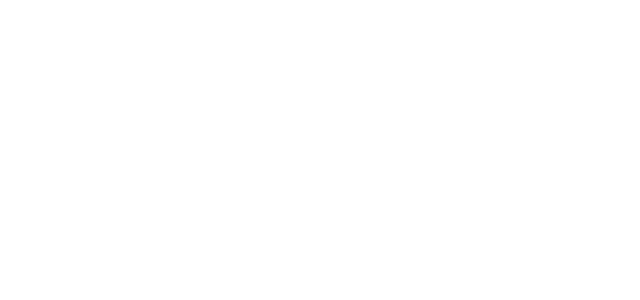
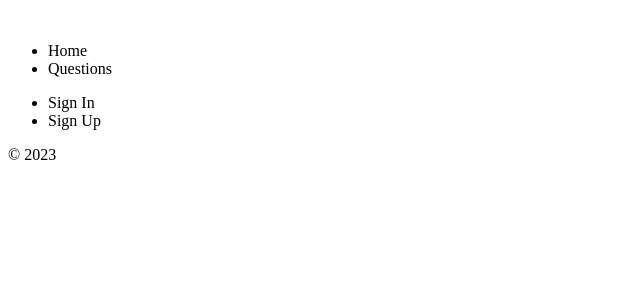
Before and after one commit to OdetaDz/React-atsiskaitymas, a React (Create React App) app in the folder React_atsiskaitymas/: page / in a window 1280 px wide. Shown: the top 300 px of the page, without its empty margins (0-640 px from the left). Built offline with nearby package versions, Linux system fonts and the light colour scheme.

Commit message:
header ir footer sukūrimas ir pridėjimas į app.jsx

```diff
--- a/React_atsiskaitymas/src/App.jsx
+++ b/React_atsiskaitymas/src/App.jsx
@@ -1,8 +1,12 @@
 import './App.css';
+import Footer from './components/UI/footer/Footer';
+import Header from './components/UI/header/Header';
 
 function App() {
   return (
    <>
+   <Header />
+   <Footer />
    </>
   );
 }
--- /dev/null
+++ b/React_atsiskaitymas/src/components/UI/footer/Footer.jsx
@@ -0,0 +1,9 @@
+const Footer = () => {
+    return (
+        <footer>
+            <p>&copy; {new Date().getFullYear()}</p>
+        </footer>
+     );
+}
+
+export default Footer;
--- /dev/null
+++ b/React_atsiskaitymas/src/components/UI/header/Header.jsx
@@ -0,0 +1,25 @@
+import { NavLink } from "react-router-dom";
+
+const Header = () => {
+    return (
+        <header>
+            <div>
+                <img src="" alt="" />
+            </div>
+            <nav>
+                <ul>
+                    <li>Home</li>
+                    <li>Questions</li>
+                </ul>
+            </nav>
+            <div>
+                <ul>
+                    <li>Sign In</li>
+                    <li>Sign Up</li>
+                </ul>
+            </div>
+        </header>
+     );
+}
+
+export default Header;
```
